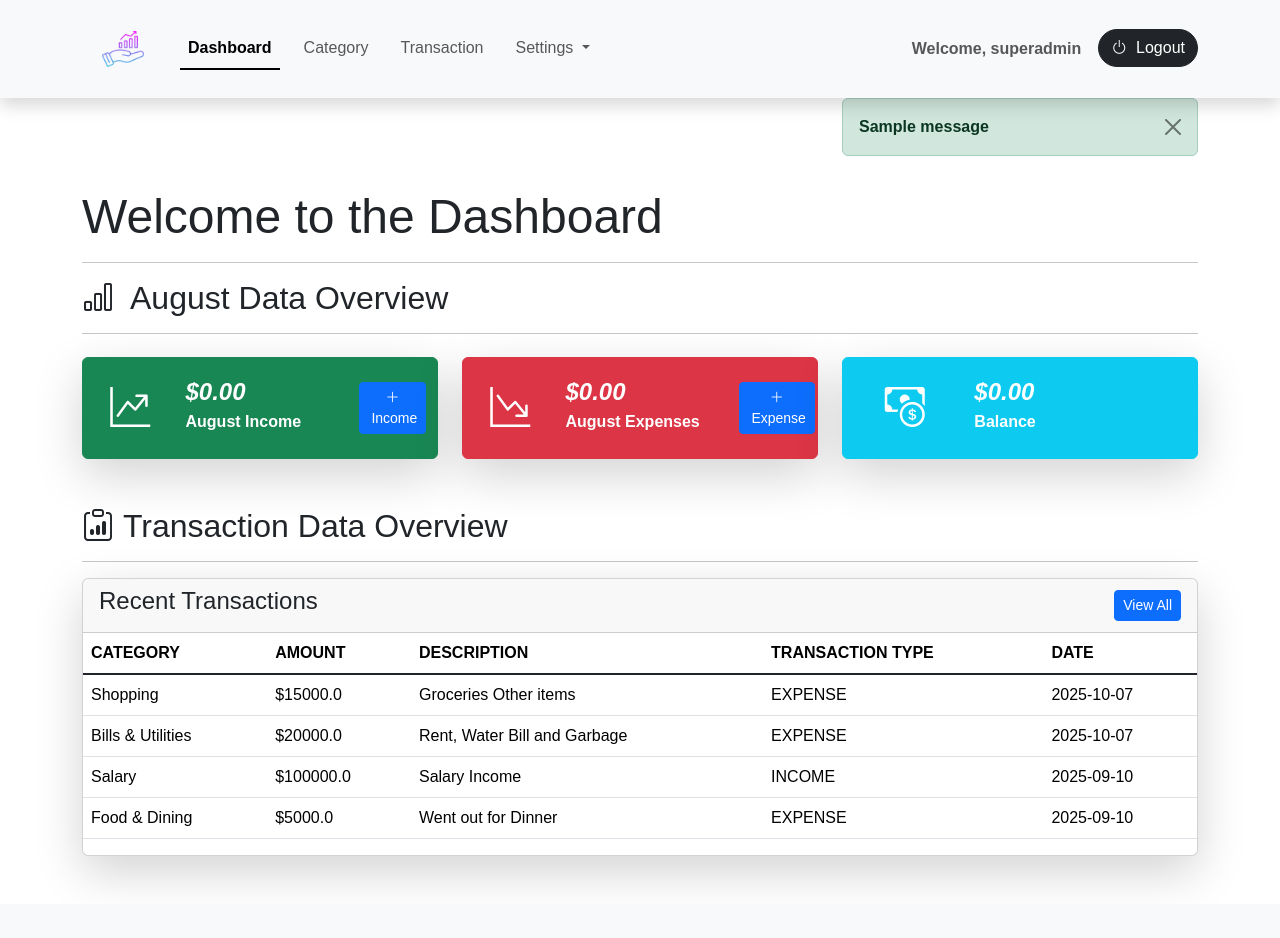
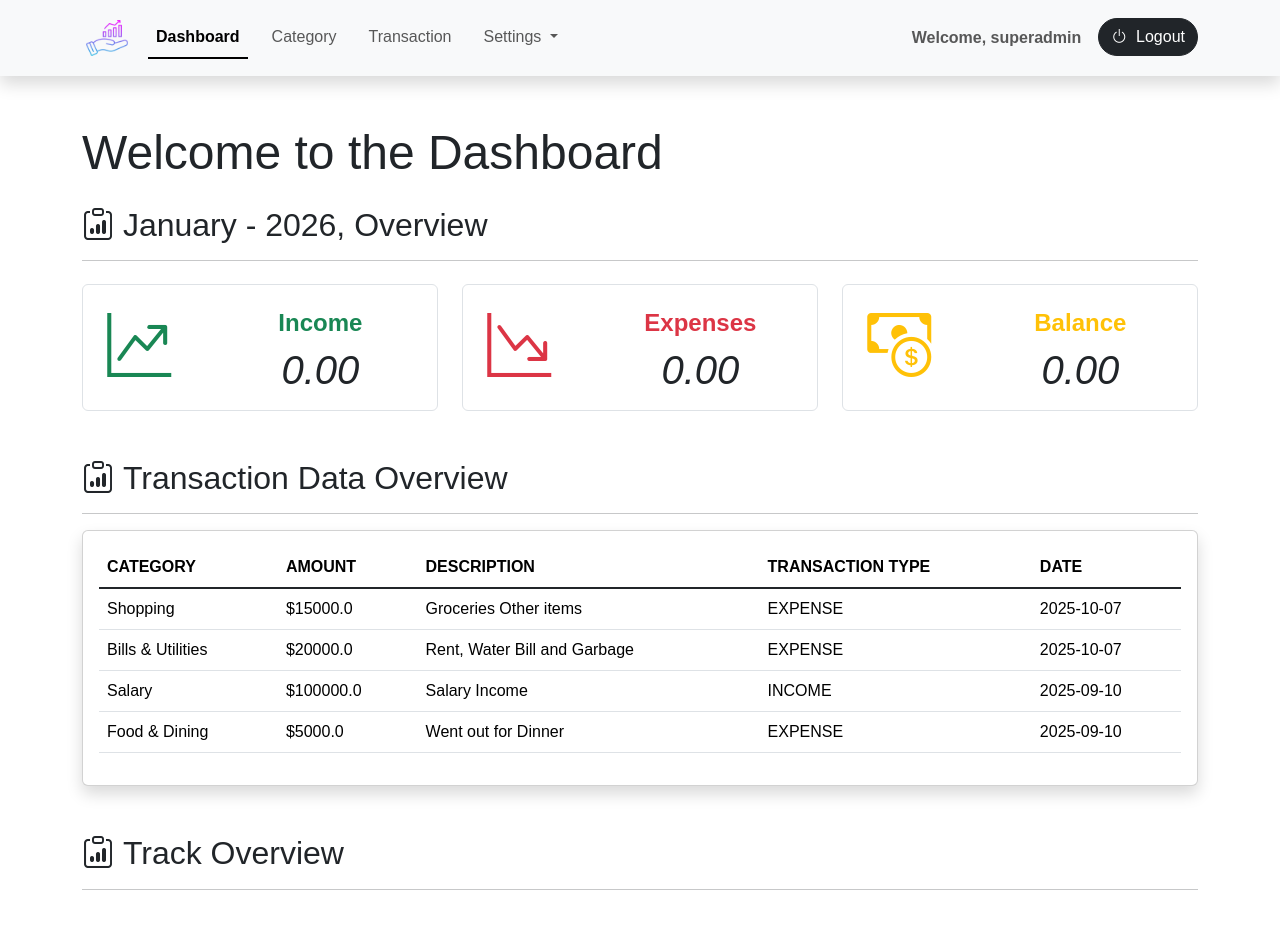
Before and after one commit to peternmacharia/moneytracker, a Flask app: page /app/dashboard/ in a window 1280 px wide. Before the commit the page ends 878 px from the top, so only its background shows below. Run offline with Flask 3, Linux system fonts and the light colour scheme; a user stored in the database is signed in; one stand-in notice (Sample message) is shown.

Commit message:
A split of the layout to have web_layout and app_layout and did category index page modifications same to transaction page

```diff
--- a/app/static/style.css
+++ b/app/static/style.css
@@ -101,45 +105,24 @@ body {
 /* ------------------------------------------------------------ */
 /* App pages styling */
 /* ------------------------------------------------------------ */
-
-/* .card:hover {
-  transform: translateY(-4px);
-  box-shadow: 0 10px 30px rgba(0,0,0,0.25);
+.styledcard {
+  transition: all 0.3s ease;
   cursor: pointer;
-} */
-
-.dashcard:hover {
-    transform: translateY(-2px);
-    box-shadow: 0 8px 25px rgba(0,0,0,0.15);
+  background: #fff;
 }
 
-/* Cards Styling */
-.cardtitle {
-  color: #013278;
-}
-.cardicon {
-  color: #008ea2;
-  align-items: center;
-}
-.dashcard {
-  transition: transform 0.3s;
-  cursor: pointer;
+.styledcard:hover {
+  transform: translateY(-8px);
+  box-shadow: 0 8px 20px rgba(0,0,0,0.15);
 }
 
-/* Cards Hovering Styling */
-/* .dashcard:hover {
-  background-color:#022F56;
-  box-shadow: 0px 0px 10px rgba(0, 0, 0, 0.8);
-  transition: all 0.2s ease-in-out;
-  color: #ffffff;
+.styledcard i {
+  transition: transform 0.3s ease;
+}
 
-  .cardtitle {
-    color: #fff;
-  }
-  .cardicon {
-    color: #fff;
-  }
-} */
+.styledcard:hover i {
+  transform: scale(1.2);
+}
 
 /* End of app pages styling */
 /* ------------------------------------------------------------ */
--- a/app/templates/auth/changepassword.html
+++ b/app/templates/auth/changepassword.html
@@ -1,4 +1,4 @@
-{% extends "shared/loginlayout.html" %}
+{% extends "shared/login_layout.html" %}
 {% block title %} {{ title }} {% endblock %}
 {% block content %}
 
--- a/app/templates/auth/login.html
+++ b/app/templates/auth/login.html
@@ -1,11 +1,11 @@
-{% extends "shared/loginlayout.html" %}
+{% extends "shared/login_layout.html" %}
 {% block title %} {{ title }} {% endblock %}
 {% block content %}
 <div class="container text-center">
 
     <div class="row justify-content-center align-content-center">
 
-        <div class="col-md-3">
+        <div class="col-md-4">
             <div class="card shadow rounded-5">
                 <div class="card-body">
                     <img src="{{url_for('static', filename='images/icon.png')}}" class="img-fluid card-img-top" style="max-width: 200px; max-height: 200px;" alt="icon">
--- a/app/templates/auth/logout.html
+++ b/app/templates/auth/logout.html
@@ -1,4 +1,4 @@
-{% extends "shared/loginlayout.html" %}
+{% extends "shared/login_layout.html" %}
 {% block title %} {{ title }} {% endblock %}
 {% block content %}
 <div class="container text-center">
--- a/app/templates/auth/register.html
+++ b/app/templates/auth/register.html
@@ -1,4 +1,4 @@
-{% extends "shared/loginlayout.html" %}
+{% extends "shared/login_layout.html" %}
 {% block title %} {{ title }} {% endblock %}
 {% block content %}
 
--- a/app/templates/auth/verify_2fa.html
+++ b/app/templates/auth/verify_2fa.html
@@ -1,4 +1,4 @@
-{% extends "shared/loginlayout.html" %}
+{% extends "shared/login_layout.html" %}
 {% block title %} {{ title }} {% endblock %}
 {% block content %}
 
--- a/app/templates/dashboard.html
+++ b/app/templates/dashboard.html
@@ -1,12 +1,105 @@
-{% extends "shared/layout.html" %}
+{% extends "shared/app_layout.html" %}
 {% block title %} {{ title }} {% endblock %}
 {% block content %}
 
-<div class="container">
-    <h2 class="display-5 mt-3 mb-3">Welcome to the Dashboard</h2>
+<h2 class="display-5 mt-5 mb-4">Welcome to the Dashboard</h2>
+
+<section id="metricSection" class="mb-5">
+    <legend><h2><i class="bi bi-clipboard-data"></i>&nbsp;{{ current_month }} - {{ current_year }}, Overview</h2></legend>
     <hr>
-    <section id="displaycards" name="displaycards" class="mb-5">
-        <legend><h2><i class="bi bi-bar-chart"></i>&nbsp; August Data Overview</h2></legend>
+    <div class="row row-cols-2 row-cols-md-3 row-cols-lg-3 g-4 text-center">
+        <div class="col">
+            <div class="styledcard p-2 border rounded">
+                <div class="row align-content-center">
+                    <div class="col-4 align-content-center">
+                        <i class="bi bi-graph-up-arrow display-3 text-success"></i>
+                    </div>
+                    <div class="col-8">
+                        <h4 class="text-center fw-bold mt-3 text-success">Income</h2>
+                        <h2 class="display-6 fst-italic">0.00</h3>
+                    </div>
+                </div>
+            </div>
+        </div>
+
+        <div class="col">
+            <div class="styledcard p-2 border rounded">
+                <div class="row align-content-center">
+                    <div class="col-4 align-content-center">
+                        <i class="bi bi-graph-down-arrow display-3 text-danger"></i>
+                    </div>
+                    <div class="col-8">
+                        <h4 class="text-center fw-bold mt-3 text-danger">Expenses</h2>
+                        <h2 class="display-6 fst-italic">0.00</h3>
+                    </div>
+                </div>
+            </div>
+        </div>
+
+        <div class="col">
+            <div class="styledcard p-2 border rounded">
+                <div class="row align-content-center">
+                    <div class="col-4 align-content-center">
+                        <i class="bi bi-cash-coin display-3 text-warning"></i>
+                    </div>
+                    <div class="col-8">
+                        <h4 class="text-center fw-bold mt-3 text-warning">Balance</h2>
+                        <h2 class="display-6 fst-italic">0.00</h3>
+                    </div>
+                </div>
+            </div>
+        </div>
+    </div>
+</section>
+
+<section id="transactionHistory" class="mb-5">
+    <legend><h2><i class="bi bi-clipboard-data"></i>&nbsp;Transaction Data Overview</h2></legend>
+    <hr>
+    <div class="card shadow mb-3">
+        <div class="card-body">
+            {% if recent_transactions %}
+                <div class="table-responsive">
+                    <table class="table table-hover align-content-center">
+                        <thead class="text-uppercase">
+                            <tr class="align-middle">
+                            <th scope="col">Category</th>
+                            <th scope="col">Amount</th>
+                            <th scope="col">Description</th>
+                            <th scope="col">Transaction Type</th>
+                            <th scope="col">Date</th>
+                            </tr>
+                        </thead>
+                        <tbody class="table-group-divider align-content-center">
+                            {% for transaction in recent_transactions %}
+                                <tr class="align-middle">
+                                    <td scope="row">{{ transaction.category.name }}</td>
+                                    <td scope="row">${{ transaction.amount }}</td>
+                                    <td scope="row">{{ transaction.description }}</td>
+                                    <td scope="row">{{ transaction.transaction_type.name }}</td>
+                                    <td scope="row">{{ transaction.date }}</td>
+                                </tr>
+                            {% endfor %}
+                        </tbody>
+                    </table>
+                </div>
+            {% else %}
+                <div style="text-align: center; padding: 3rem; color: #666;">
+                    <div style="font-size: 3rem; margin-bottom: 1rem;">📋</div>
+                    <h3>No transactions yet</h3>
+                    <p>Start tracking your finances by <a href="/transactions/index/" style="color: #667eea;">adding your first transaction</a></p>
+                </div>
+            {% endif %}
+        </div>
+    </div>
+</section>
+
+<section id="trendSection" class="mb-5">
+    <legend><h2><i class="bi bi-clipboard-data"></i>&nbsp;Track Overview</h2></legend>
+    <hr>
+</section>
+
+<!-- <section id="displaycards" name="displaycards" class="mb-5">
+    <legend><h2><i class="bi bi-bar-chart"></i>&nbsp; {{ month }} Data Overview</h2></legend>
     <hr>
     <div class="row row-cols-1 row-cols-md-3 g-4 align-content-center mb-3">
         <div class="col align-content-center">
@@ -88,9 +181,9 @@
             </div>
         </div>
     </div>
-    </section>
+</section> -->
 
-    <section id="transactioSection" name="transactioSection" class="mb-5">
+<!-- <section id="transactioSection" name="transactioSection" class="mb-5">
     <legend><h2><i class="bi bi-clipboard-data"></i>&nbsp;Transaction Data Overview</h2></legend>
     <hr>
     <div class="card shadow-lg">
@@ -135,7 +228,6 @@
         {% endif %}
 
     </div>
-    </section>
-</div>
+</section> -->
 
 {% endblock %}
--- a/app/templates/shared/layout.html
+++ b/app/templates/shared/app_layout.html
@@ -7,14 +7,14 @@
     <title>Money Tracker - {% block title %}{% endblock %}</title>
     <link rel="stylesheet" type="text/css" href="{{ url_for('static', filename='style.css') }}">
     <link rel="stylesheet" href="https://cdn.jsdelivr.net/npm/bootstrap-icons@1.11.3/font/bootstrap-icons.min.css">
-    <link href="https://cdn.jsdelivr.net/npm/bootstrap@5.3.5/dist/css/bootstrap.min.css" rel="stylesheet" integrity="sha384-SgOJa3DmI69IUzQ2PVdRZhwQ+dy64/BUtbMJw1MZ8t5HZApcHrRKUc4W0kG879m7" crossorigin="anonymous">
+    <link href="https://cdn.jsdelivr.net/npm/bootstrap@5.3.8/dist/css/bootstrap.min.css" rel="stylesheet" integrity="sha384-sRIl4kxILFvY47J16cr9ZwB07vP4J8+LH7qKQnuqkuIAvNWLzeN8tE5YBujZqJLB" crossorigin="anonymous">
     <link rel="shortcut icon" href="{{ url_for('static', filename='images/favicon.ico') }}">
   </head>
   <body>
     <header class="sticky-top">
       <nav class="navbar navbar-expand-lg shadow navbar-light bg-body-tertiary">
         <div class="container">
-          <a class="navbar-brand p-3" href="{{ url_for ('index') }}"><img src="{{url_for('static', filename='images/icon.png')}}" class="img-fluid" style="max-width: 50px; max-height: 50px;"></a>
+          <a class="navbar-brand" href="{{ url_for ('base.dashboard') }}"><img src="{{url_for('static', filename='images/icon.png')}}" class="img-fluid" style="max-width: 50px; max-height: 50px;"></a>
           <button class="navbar-toggler border-0" type="button" data-bs-toggle="collapse" data-bs-target="#navbarContent" aria-controls="navbarContent" aria-expanded="false" aria-label="Toggle navigation">
             <span class="navbar-toggler-icon"></span>
           </button>
@@ -67,20 +67,24 @@
       </nav>
     </header>
 
-    <div class="main mb-3">
-      <div class="container">
+    <div class="main">
+      <div class="container mb-5">
+        <div class="mb-3">
           {% with messages = get_flashed_messages(with_categories=true) %}
             {% if messages %}
+              <div class="toast-container position-fixed bottom-0 end-0 p-3">
                 {% for category, message in messages %}
-          <div class="row justify-content-end align-content-center">
-            <div class="col-md-4">
-              <div class="alert alert-{{ category }} alert-dismissible fade show" role="alert">
-                <strong>{{ message }}</strong>
-                <button type="button" class="btn-close" data-bs-dismiss="alert" aria-label="Close"></button>
+                  <div id="liveToast" class="toast text-bg-{{ category }} border-0 position-static" role="alert" aria-live="assertive" aria-atomic="true" data-bs-delay="7000" autohide="true">
+                    <div class="toast-header">
+                      <strong class="me-auto">{{ category }}</strong>
+                      <button type="button" class="btn-close" data-bs-dismiss="toast" aria-label="Close"></button>
                     </div>
+                    <div class="toast-body">
+                      {{ message }}
                     </div>
                   </div>
                 {% endfor %}
+              </div>
             {% endif %}
           {% endwith %}
         </div>
@@ -88,8 +92,9 @@
       {% block content %}
       {% endblock %}
       </div>
+    </div>
 
-    <script src="https://cdn.jsdelivr.net/npm/bootstrap@5.3.5/dist/js/bootstrap.bundle.min.js" integrity="sha384-k6d4wzSIapyDyv1kpU366/PK5hCdSbCRGRCMv+eplOQJWyd1fbcAu9OCUj5zNLiq" crossorigin="anonymous"></script>
+    <script src="https://cdn.jsdelivr.net/npm/bootstrap@5.3.8/dist/js/bootstrap.bundle.min.js" integrity="sha384-FKyoEForCGlyvwx9Hj09JcYn3nv7wiPVlz7YYwJrWVcXK/BmnVDxM+D2scQbITxI" crossorigin="anonymous"></script>
     <script src="{{ url_for('static', filename='site.js') }}"></script>
   </body>
 </html>
--- a/app/templates/shared/loginlayout.html
+++ b/app/templates/shared/login_layout.html
@@ -7,7 +7,7 @@
     <title>Money Tracker - {% block title %}{% endblock %}</title>
     <link rel="stylesheet" type="text/css" href="{{ url_for('static', filename='style.css') }}">
     <link rel="stylesheet" href="https://cdn.jsdelivr.net/npm/bootstrap-icons@1.11.3/font/bootstrap-icons.min.css">
-    <link href="https://cdn.jsdelivr.net/npm/bootstrap@5.3.5/dist/css/bootstrap.min.css" rel="stylesheet" integrity="sha384-SgOJa3DmI69IUzQ2PVdRZhwQ+dy64/BUtbMJw1MZ8t5HZApcHrRKUc4W0kG879m7" crossorigin="anonymous">
+    <link href="https://cdn.jsdelivr.net/npm/bootstrap@5.3.8/dist/css/bootstrap.min.css" rel="stylesheet" integrity="sha384-sRIl4kxILFvY47J16cr9ZwB07vP4J8+LH7qKQnuqkuIAvNWLzeN8tE5YBujZqJLB" crossorigin="anonymous">
     <link rel="shortcut icon" href="{{ url_for('static', filename='images/favicon.ico') }}">
 </head>
 
@@ -29,7 +29,7 @@
         {% endblock %}
     </div>
 
-    <script src="https://cdn.jsdelivr.net/npm/bootstrap@5.3.5/dist/js/bootstrap.bundle.min.js" integrity="sha384-k6d4wzSIapyDyv1kpU366/PK5hCdSbCRGRCMv+eplOQJWyd1fbcAu9OCUj5zNLiq" crossorigin="anonymous"></script>
+    <script src="https://cdn.jsdelivr.net/npm/bootstrap@5.3.8/dist/js/bootstrap.bundle.min.js" integrity="sha384-FKyoEForCGlyvwx9Hj09JcYn3nv7wiPVlz7YYwJrWVcXK/BmnVDxM+D2scQbITxI" crossorigin="anonymous"></script>
     <script src="{{ url_for('static', filename='site.js') }}"></script>
 </body>
 
--- a/app/views/base.py
+++ b/app/views/base.py
@@ -25,8 +25,9 @@ def dashboard():
         .order_by(Transaction.date.desc()).limit(5).all()
 
     # Calculate current month totals
+    current_date = datetime.now()
     current_month = datetime.now().month
-    current_year = datetime.now().year
+    current_year = current_date.year
 
     monthly_income = db.session.query(func.sum(Transaction.amount)).filter(
         Transaction.transaction_type == TType.INCOME,
@@ -44,9 +45,9 @@ def dashboard():
 
     balance = monthly_income - monthly_expenses
 
-
     return render_template('dashboard.html',
                            title='Dashboard',
+                           current_year=current_year,
                            recent_transactions=recent_transactions,
                            monthly_income=monthly_income,
                            monthly_expenses=monthly_expenses,
```
Also changed, not shown: other parts of app/static/style.css (+18 -14 lines), app/templates/category/index.html (+25 -23 lines), app/templates/contact.html (+17 -10 lines), app/templates/index.html (+5 -6 lines), app/templates/shared/web_layout.html (added, +56 -0 lines), app/templates/transaction/index.html (+24 -18 lines), instance/MTDevDB.db, 2 other files. Lines whose indentation alone changed are shown as unchanged.
